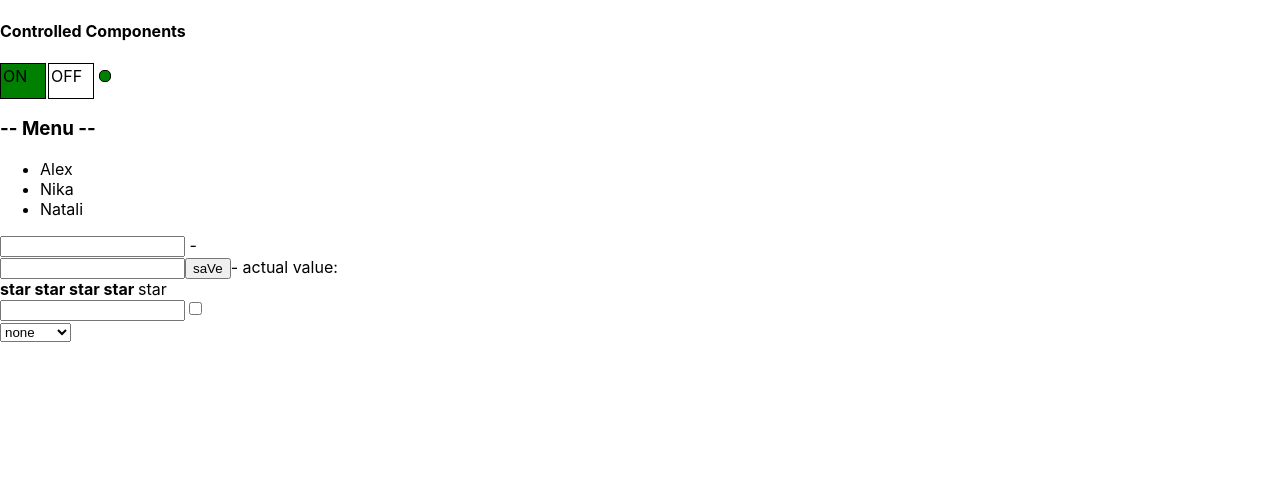
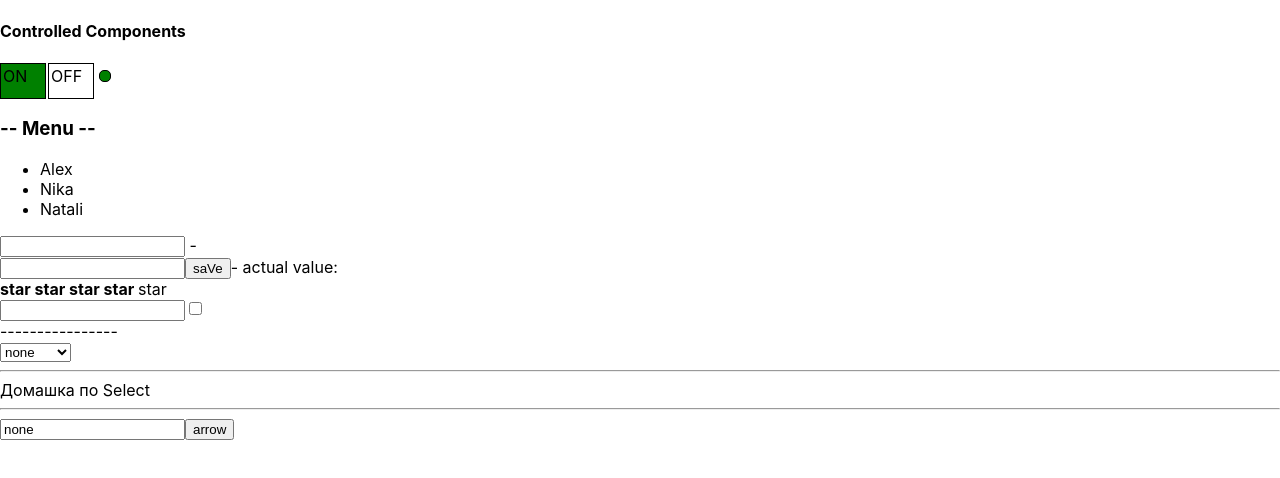
Before and after one commit to phoenix2307/Kabsda_kak_prosto, a React (Create React App) app: page / in a window 1280 px wide. Shown: the top 478 px of the page. Built offline with nearby package versions, Linux system fonts and the light colour scheme.

Commit message:
my select without css

```diff
--- a/src/App.tsx
+++ b/src/App.tsx
@@ -11,6 +11,7 @@ import {
     ControlledInput,
     ControlledSelect
 } from "./components/controlledElements/controlledElements";
+import {Select} from "./components/customSelect/Select";
 
 
 function App() {
@@ -18,6 +19,17 @@ function App() {
     let [ratingValue, setRatingValue] = useState<RatingValueType>(4)
     let [accordionCollapsed, setAccordionCollapsed] = useState<boolean>(false)
     let [toggle, setToggle] = useState<boolean>(true)
+
+    const technologies = [
+        {id: '1', title: 'HTML'},
+        {id: '2', title: 'CSS'},
+        {id: '3', title: 'JavaScript'},
+        {id: '4', title: 'TypeScript'},
+        {id: '5', title: 'React'},
+        {id: '6', title: 'React Native'}
+    ]
+
+    let [selectId, setSelectId] = useState<string>('1')
 
     const onClick = (value: any) => {
         alert(`item: ${value} was clicked`)
@@ -43,8 +55,14 @@ function App() {
             <Rating value={ratingValue} onClick={setRatingValue}/>
             <ControlledInput/>
             <ControlledCheckBox/>
-            <div></div>
+            <div>----------------</div>
             <ControlledSelect/>
+            <hr/>
+            Домашка по Select
+            <hr/>
+            <Select
+                options={technologies}
+            />
 
 
 {/*            <h4>Uncontrolled Components</h4>
--- a/src/components/customSelect/Select.tsx
+++ b/src/components/customSelect/Select.tsx
@@ -0,0 +1,67 @@
+import React, {useState} from "react";
+
+type OptionsType = {
+    id: any // типа id
+    title: string // содержимое выбраного элемента
+}
+
+type SelectType = {
+    options: OptionsType[]
+}
+
+export const Select = (props: SelectType) => {
+    const [collapsed, setCollapsed] = useState<boolean>(true)
+    let [value, setValue] = useState<string>('none')
+    // value = props.options.filter(el => el.id === props.id)[0].title
+    const choiceElementList = (title: string) => {
+        value = title
+        setValue(value)
+        setCollapsed(!collapsed)
+
+    }
+    const click = () => {
+        setCollapsed(!collapsed)
+    }
+    return (
+        <div>
+            <SelectTitle
+                options={props.options}
+                click={click}
+                value={value}
+            />
+            {!collapsed && <SelectList
+              listOptions={props.options}
+              choice={choiceElementList}
+            />}
+        </div>
+    )
+}
+
+type SelectTitleType = {
+    id?: any
+    options: OptionsType[]
+    click: () => void
+    value: string
+}
+const SelectTitle = (props: SelectTitleType) => {
+    return (
+        <div>
+            <input value={props.value}/>
+            <button onClick={() => props.click()}>arrow</button>
+        </div>
+    )
+}
+
+type SelectListType = {
+    listOptions: OptionsType[]
+    choice: (title: string) => void
+}
+const SelectList = (props: SelectListType) => {
+
+    return (
+        <div>
+            {props.listOptions.map(i => <div onClick={()=> props.choice(i.title)}>{i.title}</div>)}
+        </div>
+
+    )
+}
```
